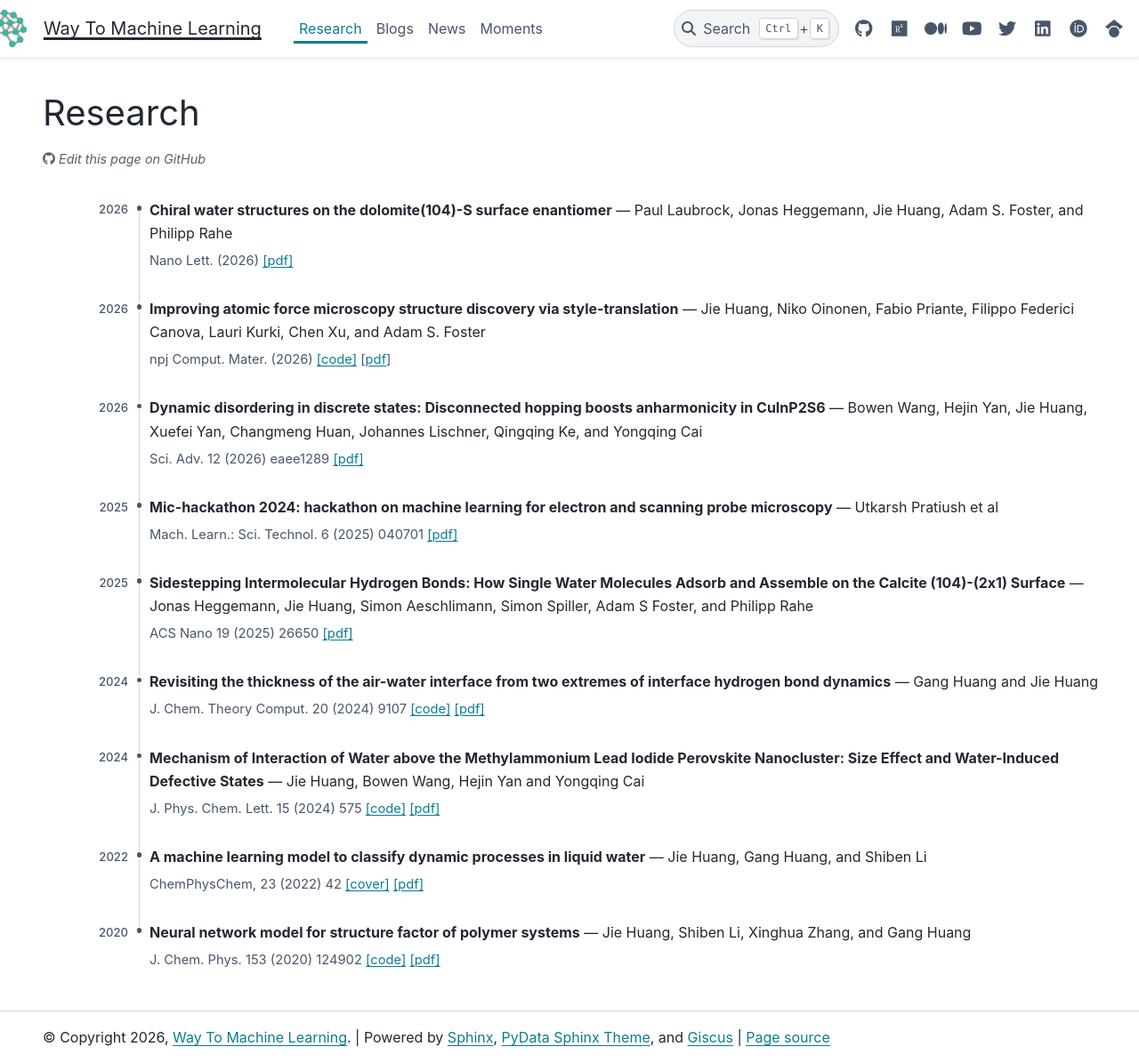
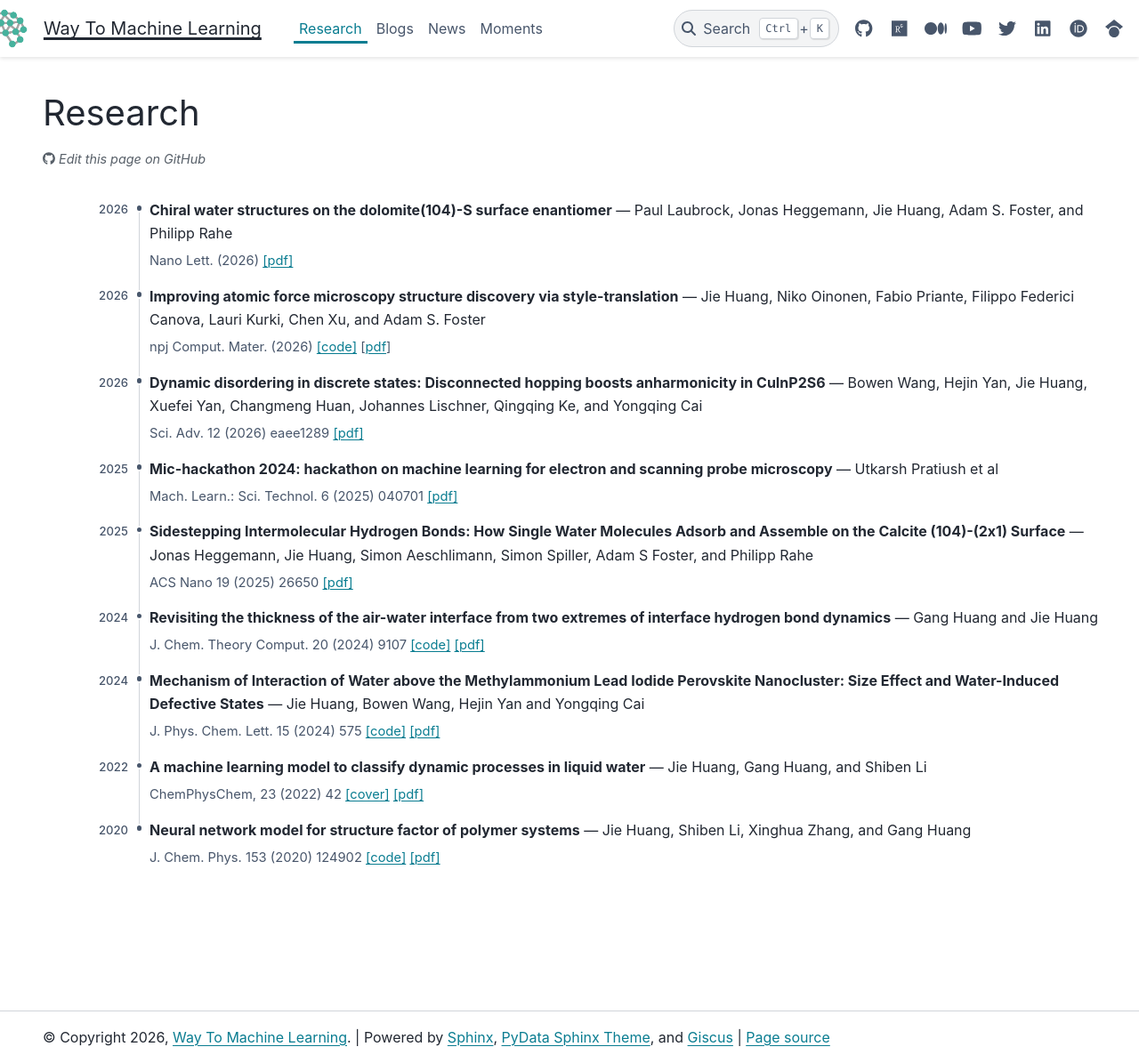
Before and after one commit to way2ml/way2ml.github.io, a Sphinx documentation site: the page built from doc/research.md, in a window 1280 px wide and 1195 px high. Shown: the whole window at 89% size. Built offline with Sphinx 7.4.7 and the PyData theme 0.15.4, drawn with Linux system fonts in a browser that asks for light colours.

Commit message:
Tighten timeline item spacing

```diff
--- a/doc/_static/custom.css
+++ b/doc/_static/custom.css
@@ -213,7 +213,7 @@ figure img {
     grid-template-rows: auto auto;
     gap: 0;
     margin: 0;
-    padding: 0 0 1.8rem;
+    padding: 0 0 0.9rem;
 }
 
 .timeline-item::before {
@@ -424,7 +424,7 @@ figure img {
 @media (max-width: 767.98px) {
     .timeline-item {
         display: block;
-        padding: 0 0 1.5rem 1.25rem;
+        padding: 0 0 1rem 1.25rem;
     }
 
     .timeline-item::before {
```
